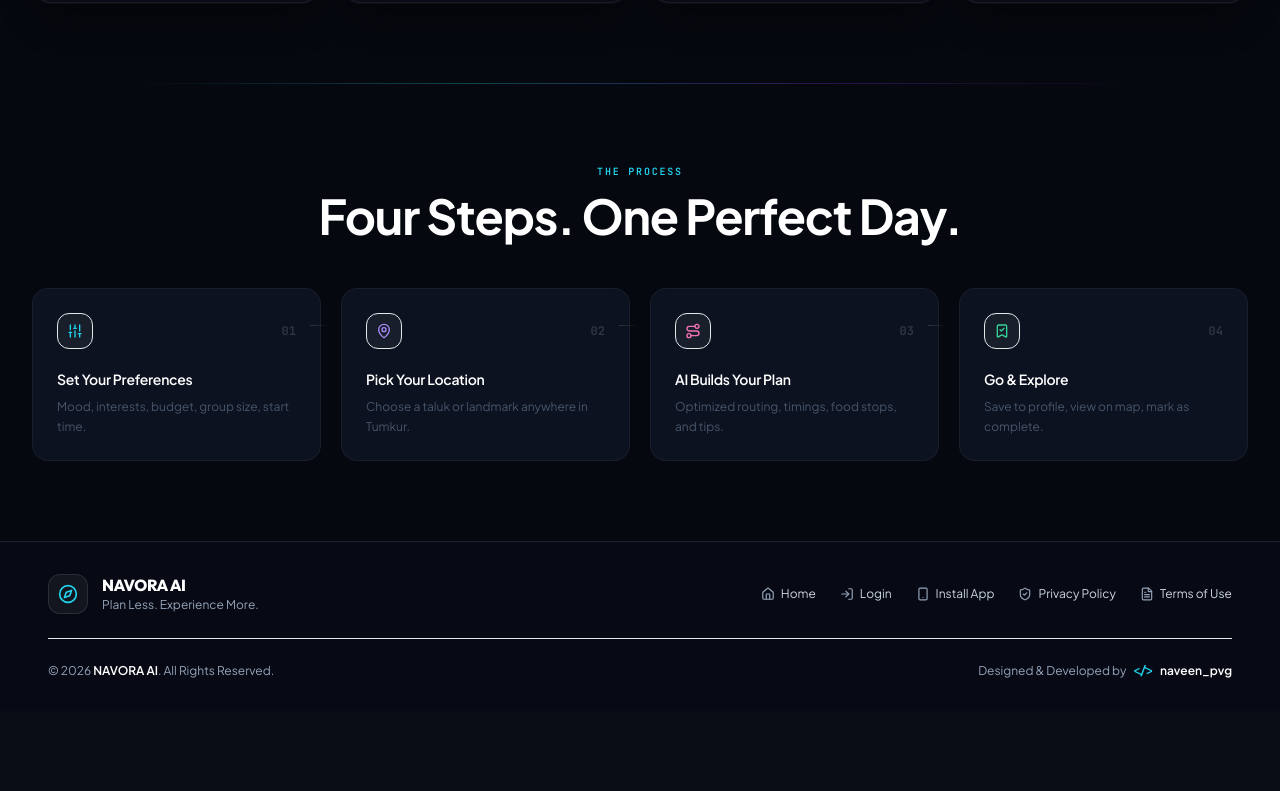
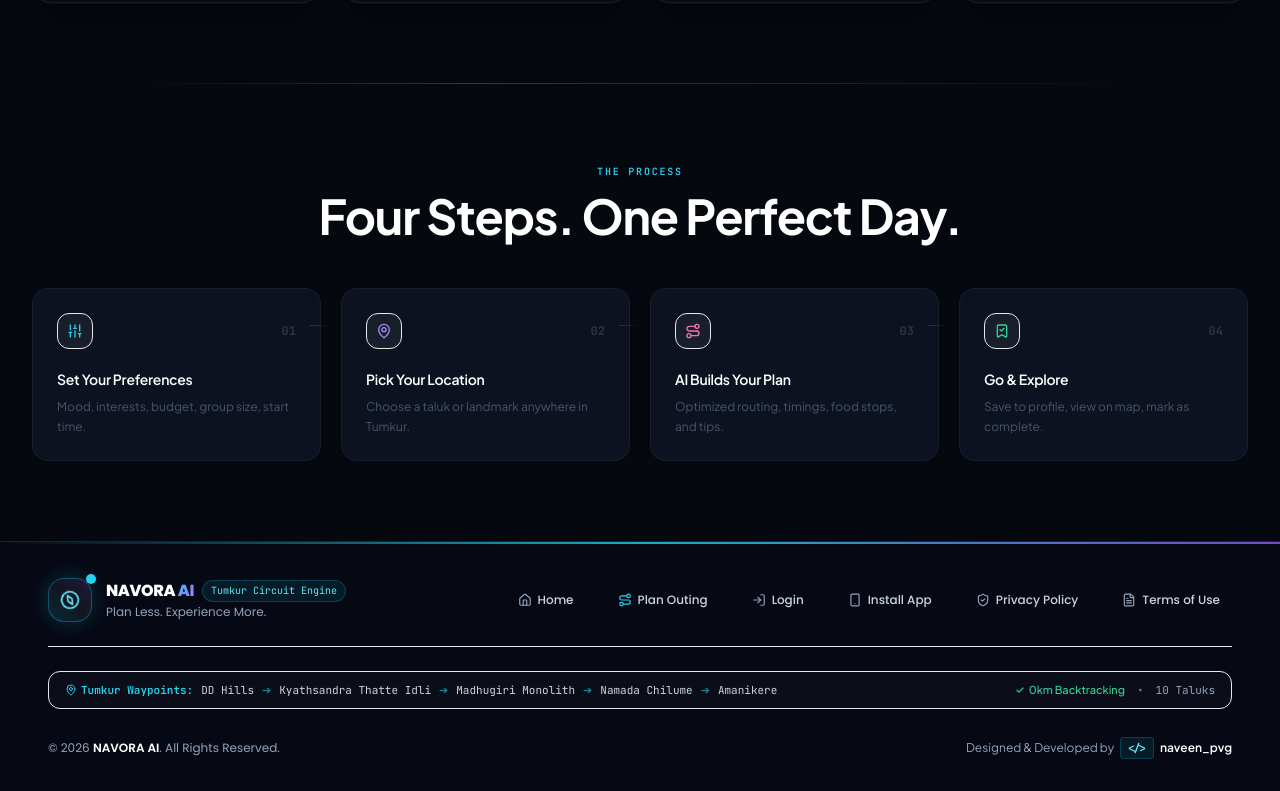
Before and after one commit to naveenpvg38-alt/navoraai, a React (Vite) app in the folder client/: page / in a window 1280 px wide. Shown: the part 1209-2000 px from the top of the page. Before the commit the page ends 1920 px from the top, so only its background shows below. Built offline with nearby package versions, Linux system fonts and the light colour scheme.

Commit message:
feat: design unique NAVORA AI project-tailored footer with circuit waypoints and ambient styling

```diff
--- a/client/index.html
+++ b/client/index.html
@@ -6,10 +6,10 @@
     <meta name="viewport" content="width=device-width, initial-scale=1.0" />
     <meta name="description" content="✦ NAVORA AI – AI-Powered Personalized Outing Planner for Tumkur (Tumakuru) District, Karnataka. Plan Less. Experience Tumkur." />
 
-    <!-- Modern Travel AI Typography: Outfit (Display) + Plus Jakarta Sans (Body & UI) + JetBrains Mono (Metrics) -->
+    <!-- Modern Travel AI Typography: Outfit, Plus Jakarta Sans, JetBrains Mono & Poppins -->
     <link rel="preconnect" href="https://fonts.googleapis.com">
     <link rel="preconnect" href="https://fonts.gstatic.com" crossorigin>
-    <link href="https://fonts.googleapis.com/css2?family=JetBrains+Mono:wght@400;500;600;700&family=Outfit:wght@500;600;700;800;900&family=Plus+Jakarta+Sans:ital,wght@0,300;0,400;0,500;0,600;0,700;0,800;1,400;1,600&display=swap" rel="stylesheet">
+    <link href="https://fonts.googleapis.com/css2?family=JetBrains+Mono:wght@400;500;600;700&family=Outfit:wght@500;600;700;800;900&family=Plus+Jakarta+Sans:ital,wght@0,300;0,400;0,500;0,600;0,700;0,800;1,400;1,600&family=Poppins:wght@300;400;500;600;700;800&display=swap" rel="stylesheet">
 
     <!-- Leaflet CSS for interactive mapping -->
     <link rel="stylesheet" href="https://unpkg.com/leaflet@1.9.4/dist/leaflet.css" integrity="sha256-p4NxAoJBhIIN+hmNHrzRCf9tD/miZyoHS5obTRR9BMY=" crossorigin="" />
--- a/client/src/components/Footer.jsx
+++ b/client/src/components/Footer.jsx
@@ -7,7 +7,11 @@ import {
   Smartphone,
   ShieldCheck,
   FileText,
-  X
+  X,
+  Sparkles,
+  Route,
+  MapPin,
+  BookmarkCheck
 } from 'lucide-react';
 
 export default function Footer({ setActiveView, onOpenAuth, user }) {
@@ -21,41 +25,64 @@ export default function Footer({ setActiveView, onOpenAuth, user }) {
   };
 
   return (
-    <footer className="border-t border-white/10 bg-[#070A14] text-slate-300 py-8 px-5 sm:px-8 lg:px-12 text-xs">
+    <footer className="relative font-poppins border-t border-white/10 bg-[#070A16]/95 backdrop-blur-2xl text-slate-300 pt-9 pb-8 px-5 sm:px-8 lg:px-12 text-xs overflow-hidden">
+      {/* Unique Ambient Glow Line */}
+      <div className="absolute top-0 left-0 right-0 h-[1.5px] bg-gradient-to-r from-transparent via-cyan-400 to-violet-500 opacity-80" />
+
       <div className="max-w-7xl mx-auto space-y-6">
 
-        {/* Top Tier: Brand + Nav Links */}
-        <div className="flex flex-col md:flex-row items-center justify-between gap-6 pb-6 border-b border-white/8">
+        {/* ── TOP TIER: Brand & Navigation ────────────────────── */}
+        <div className="flex flex-col lg:flex-row items-center justify-between gap-6 pb-6 border-b border-white/8">
 
-          {/* Brand Left */}
-          <div className="flex items-center gap-3.5">
-            <div className="w-10 h-10 rounded-xl bg-white/5 border border-white/10 flex items-center justify-center text-cyan-400 shadow-sm shrink-0">
-              <Compass className="w-5 h-5" />
+          {/* Brand Left: Glowing Icon + Title + Live Telemetry */}
+          <div className="flex items-center gap-3.5 text-center sm:text-left">
+            <div className="relative group/icon shrink-0">
+              <div className="w-11 h-11 rounded-2xl bg-gradient-to-tr from-cyan-500/20 via-white/5 to-violet-500/20 border border-cyan-400/30 flex items-center justify-center text-cyan-300 shadow-[0_0_20px_rgba(34,211,238,0.2)] transition-transform group-hover/icon:scale-105">
+                <Compass className="w-5 h-5 text-cyan-300 animate-spin-slow" />
+              </div>
+              <span className="absolute -top-1 -right-1 flex h-2.5 w-2.5">
+                <span className="animate-ping absolute inline-flex h-full w-full rounded-full bg-cyan-400 opacity-75" />
+                <span className="relative inline-flex rounded-full h-2.5 w-2.5 bg-cyan-400" />
+              </span>
             </div>
+
             <div className="text-left">
-              <div className="font-display font-extrabold text-white text-base tracking-tight leading-tight">
-                NAVORA AI
+              <div className="flex items-center gap-2">
+                <span className="font-extrabold text-white text-base tracking-tight leading-tight">
+                  NAVORA <span className="text-gradient-cyan">AI</span>
+                </span>
+                <span className="text-[10px] font-mono px-2 py-0.5 rounded-full bg-cyan-500/10 border border-cyan-500/25 text-cyan-300 hidden sm:inline-block">
+                  Tumkur Circuit Engine
+                </span>
               </div>
-              <p className="text-slate-400 text-xs mt-0.5">
+              <p className="text-slate-400 text-xs mt-0.5 font-normal">
                 Plan Less. Experience More.
               </p>
             </div>
           </div>
 
-          {/* Nav Links Right */}
-          <nav className="flex items-center flex-wrap justify-center gap-4 sm:gap-6 text-xs text-slate-300">
+          {/* Navigation Links Right */}
+          <nav className="flex items-center flex-wrap justify-center gap-3 sm:gap-5 text-xs text-slate-300 font-medium">
             <button
               onClick={() => handleNav('home')}
-              className="inline-flex items-center gap-1.5 hover:text-cyan-400 transition-colors cursor-pointer"
+              className="inline-flex items-center gap-1.5 px-3 py-1.5 rounded-lg hover:bg-white/5 hover:text-cyan-300 transition-all cursor-pointer"
             >
               <HomeIcon className="w-3.5 h-3.5 text-slate-400" />
               <span>Home</span>
             </button>
 
+            <button
+              onClick={() => handleNav('planner')}
+              className="inline-flex items-center gap-1.5 px-3 py-1.5 rounded-lg hover:bg-white/5 hover:text-cyan-300 transition-all cursor-pointer"
+            >
+              <Route className="w-3.5 h-3.5 text-cyan-400" />
+              <span>Plan Outing</span>
+            </button>
+
             {user ? (
               <button
                 onClick={() => handleNav('profile')}
-                className="inline-flex items-center gap-1.5 hover:text-cyan-400 transition-colors cursor-pointer"
+                className="inline-flex items-center gap-1.5 px-3 py-1.5 rounded-lg hover:bg-white/5 hover:text-cyan-300 transition-all cursor-pointer"
               >
                 <User className="w-3.5 h-3.5 text-slate-400" />
                 <span>Profile</span>
@@ -63,7 +90,7 @@ export default function Footer({ setActiveView, onOpenAuth, user }) {
             ) : (
               <button
                 onClick={() => onOpenAuth && onOpenAuth('login')}
-                className="inline-flex items-center gap-1.5 hover:text-cyan-400 transition-colors cursor-pointer"
+                className="inline-flex items-center gap-1.5 px-3 py-1.5 rounded-lg hover:bg-white/5 hover:text-cyan-300 transition-all cursor-pointer"
               >
                 <LogIn className="w-3.5 h-3.5 text-slate-400" />
                 <span>Login</span>
@@ -72,7 +99,7 @@ export default function Footer({ setActiveView, onOpenAuth, user }) {
 
             <button
               onClick={() => setModalContent('install')}
-              className="inline-flex items-center gap-1.5 hover:text-cyan-400 transition-colors cursor-pointer"
+              className="inline-flex items-center gap-1.5 px-3 py-1.5 rounded-lg hover:bg-white/5 hover:text-cyan-300 transition-all cursor-pointer"
             >
               <Smartphone className="w-3.5 h-3.5 text-slate-400" />
               <span>Install App</span>
@@ -80,7 +107,7 @@ export default function Footer({ setActiveView, onOpenAuth, user }) {
 
             <button
               onClick={() => setModalContent('privacy')}
-              className="inline-flex items-center gap-1.5 hover:text-cyan-400 transition-colors cursor-pointer"
+              className="inline-flex items-center gap-1.5 px-3 py-1.5 rounded-lg hover:bg-white/5 hover:text-cyan-300 transition-all cursor-pointer"
             >
               <ShieldCheck className="w-3.5 h-3.5 text-slate-400" />
               <span>Privacy Policy</span>
@@ -88,7 +115,7 @@ export default function Footer({ setActiveView, onOpenAuth, user }) {
 
             <button
               onClick={() => setModalContent('terms')}
-              className="inline-flex items-center gap-1.5 hover:text-cyan-400 transition-colors cursor-pointer"
+              className="inline-flex items-center gap-1.5 px-3 py-1.5 rounded-lg hover:bg-white/5 hover:text-cyan-300 transition-all cursor-pointer"
             >
               <FileText className="w-3.5 h-3.5 text-slate-400" />
               <span>Terms of Use</span>
@@ -96,28 +123,58 @@ export default function Footer({ setActiveView, onOpenAuth, user }) {
           </nav>
         </div>
 
-        {/* Bottom Tier: Copyright + Designed & Developed by */}
-        <div className="flex flex-col sm:flex-row items-center justify-between gap-4 text-xs text-slate-400">
+        {/* ── UNIQUE SIGNATURE STRIP: Tumkur Waypoint Circuit Rail ── */}
+        <div className="py-2.5 px-4 rounded-xl bg-white/[0.02] border border-white/6 flex flex-col sm:flex-row items-center justify-between gap-3 text-[11px] font-mono text-slate-400">
+          <div className="flex items-center flex-wrap justify-center sm:justify-start gap-x-2 gap-y-1">
+            <span className="text-cyan-400 font-semibold flex items-center gap-1">
+              <MapPin className="w-3 h-3" /> Tumkur Waypoints:
+            </span>
+            <span className="text-slate-300">DD Hills</span>
+            <span className="text-cyan-400/60">➔</span>
+            <span className="text-slate-300">Kyathsandra Thatte Idli</span>
+            <span className="text-cyan-400/60">➔</span>
+            <span className="text-slate-300">Madhugiri Monolith</span>
+            <span className="text-cyan-400/60">➔</span>
+            <span className="text-slate-300">Namada Chilume</span>
+            <span className="text-cyan-400/60">➔</span>
+            <span className="text-slate-300">Amanikere</span>
+          </div>
+
+          <div className="flex items-center gap-3 text-slate-500 shrink-0">
+            <span className="flex items-center gap-1 text-emerald-400 font-sans font-medium">
+              <span>✓</span> 0km Backtracking
+            </span>
+            <span>•</span>
+            <span className="text-slate-400">10 Taluks</span>
+          </div>
+        </div>
+
+        {/* ── BOTTOM TIER: Copyright & Developer Attribution ── */}
+        <div className="flex flex-col sm:flex-row items-center justify-between gap-4 text-xs text-slate-400 pt-1">
           <div>
             © {new Date().getFullYear()} <strong className="text-white font-semibold">NAVORA AI</strong>. All Rights Reserved.
           </div>
 
           <div className="flex items-center gap-1.5 font-sans">
             <span>Designed & Developed by</span>
-            <span className="font-mono font-bold text-cyan-400">&lt;/&gt;</span>
-            <span className="text-white font-semibold">naveen_pvg</span>
+            <span className="inline-flex items-center justify-center px-1.5 py-0.5 rounded bg-cyan-500/10 border border-cyan-500/25 font-mono text-[11px] font-bold text-cyan-300">
+              &lt;/&gt;
+            </span>
+            <span className="text-white font-semibold hover:text-cyan-300 transition-colors">
+              naveen_pvg
+            </span>
           </div>
         </div>
 
       </div>
 
-      {/* Simple Clean Policy / Install Modal */}
+      {/* Interactive Modal for Privacy / Terms / Install App */}
       {modalContent && (
-        <div className="fixed inset-0 z-50 flex items-center justify-center p-4 bg-black/75 backdrop-blur-sm animate-fade-in">
-          <div className="relative w-full max-w-lg rounded-2xl bg-[#0D1224] border border-white/10 p-6 text-slate-300 shadow-2xl">
+        <div className="fixed inset-0 z-50 flex items-center justify-center p-4 bg-black/80 backdrop-blur-sm animate-fade-in">
+          <div className="relative w-full max-w-lg rounded-2xl bg-[#0B0F1E] border border-cyan-500/20 p-6 text-slate-300 shadow-[0_20px_60px_rgba(0,0,0,0.8),0_0_40px_rgba(34,211,238,0.1)]">
             <button
               onClick={() => setModalContent(null)}
-              className="absolute top-4 right-4 p-1.5 rounded-lg bg-white/5 hover:bg-white/10 text-slate-400 hover:text-white transition-colors"
+              className="absolute top-4 right-4 p-1.5 rounded-lg bg-white/5 hover:bg-white/10 text-slate-400 hover:text-white transition-colors cursor-pointer"
             >
               <X className="w-4 h-4" />
             </button>
@@ -127,7 +184,7 @@ export default function Footer({ setActiveView, onOpenAuth, user }) {
                 <h3 className="text-lg font-bold text-white mb-3 flex items-center gap-2">
                   <ShieldCheck className="w-5 h-5 text-cyan-400" /> Privacy Policy
                 </h3>
-                <div className="space-y-2 text-xs text-slate-400 leading-relaxed max-h-80 overflow-y-auto pr-2">
+                <div className="space-y-2.5 text-xs text-slate-400 leading-relaxed max-h-80 overflow-y-auto pr-2">
                   <p>NAVORA AI values your privacy. We collect only the preferences you provide to generate your personalized day itineraries for Tumkur District.</p>
                   <p>All itinerary calculations are processed securely and your personal account details are never sold or shared with third parties.</p>
                   <p>Geolocation data is accessed strictly with your permission to identify nearby starting landmarks in Tumkur District and is not tracked in the background.</p>
@@ -140,7 +197,7 @@ export default function Footer({ setActiveView, onOpenAuth, user }) {
                 <h3 className="text-lg font-bold text-white mb-3 flex items-center gap-2">
                   <FileText className="w-5 h-5 text-cyan-400" /> Terms of Use
                 </h3>
-                <div className="space-y-2 text-xs text-slate-400 leading-relaxed max-h-80 overflow-y-auto pr-2">
+                <div className="space-y-2.5 text-xs text-slate-400 leading-relaxed max-h-80 overflow-y-auto pr-2">
                   <p>NAVORA AI provides simulated, AI-assisted itinerary recommendations specifically curated for Tumkur District, Karnataka.</p>
                   <p>Travel times and opening hours may vary due to local traffic, weather, and seasonal temple schedules. Travelers are advised to verify timings locally.</p>
                   <p>This platform was created as an academic innovation project demonstrating AI itinerary planning with zero-backtracking algorithms.</p>
@@ -167,7 +224,7 @@ export default function Footer({ setActiveView, onOpenAuth, user }) {
             <div className="mt-6 pt-4 border-t border-white/8 text-right">
               <button
                 onClick={() => setModalContent(null)}
-                className="btn-primary text-xs !py-2 !px-5 !rounded-xl"
+                className="btn-primary text-xs !py-2 !px-5 !rounded-xl cursor-pointer"
               >
                 Close
               </button>
--- a/client/tailwind.config.js
+++ b/client/tailwind.config.js
@@ -29,6 +29,7 @@ export default {
         display: ['"Outfit"', '"Plus Jakarta Sans"', 'system-ui', 'sans-serif'],
         sans:    ['"Plus Jakarta Sans"', 'system-ui', '-apple-system', 'sans-serif'],
         mono:    ['"JetBrains Mono"', 'Menlo', 'monospace'],
+        poppins: ['"Poppins"', 'sans-serif'],
       },
       fontSize: {
         'hero':  ['clamp(3.5rem, 9vw, 8rem)', { lineHeight: '0.92', letterSpacing: '-0.02em' }],
```
